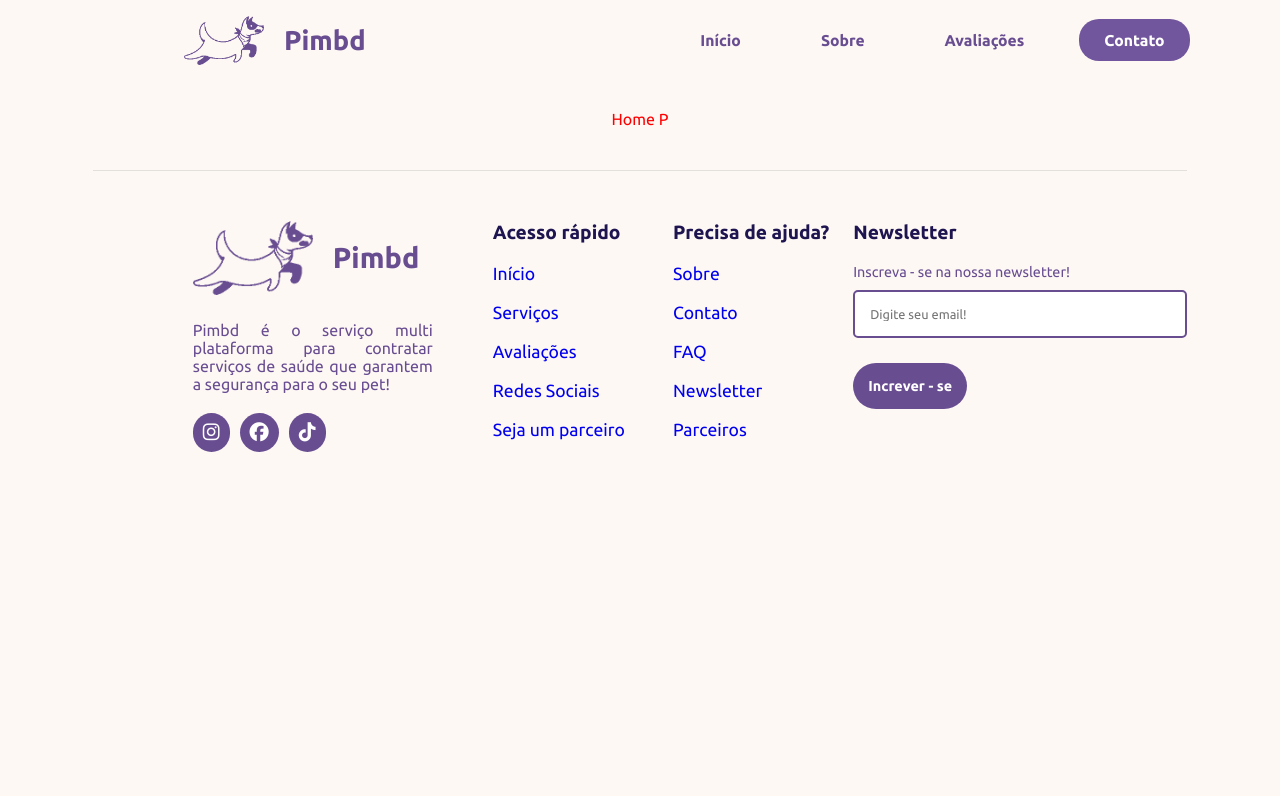
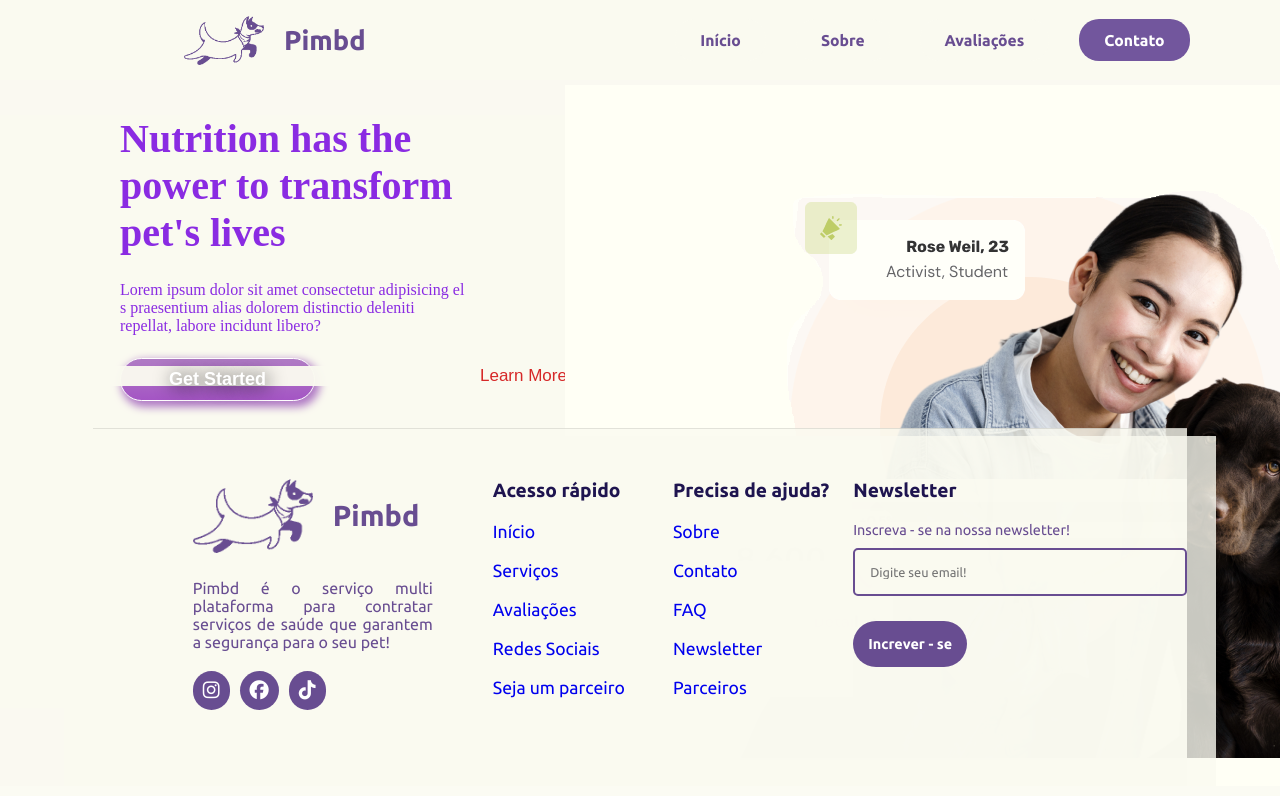
Before and after one commit to Pimbad/pimbad-landing-page, a React (Create React App) app: page / in a window 1280 px wide. Shown: the top 796 px of the page. Built offline with nearby package versions, Linux system fonts and the light colour scheme.

Commit message:
feature: add homepage first block

```diff
--- a/src/pages/home/home.page.css
+++ b/src/pages/home/home.page.css
@@ -1,3 +1,96 @@
-p {
-    color: red;
+*{
+    background-color: rgba(250, 250, 241, 0.8) ;
 }
+
+/* Formatação Imagem*/
+
+.holder {
+    display: flex;
+    justify-content: center;
+}
+.imagem {
+  width: 150px;
+  margin: -250px;
+  position: relative;
+  text-align: left;
+}
+.imagem::after {
+  content: attr(data-title);
+  position: absolute;
+  width: 100%;
+  bottom: -20px;
+  left: 0;
+}
+
+
+
+.title{
+    font-family: 'American Typewriter, serif';
+    margin-top: 35px;
+    margin-left: 60px;
+    text-align: left;
+    max-width: 400px;
+    max-height: 300px;
+    font-size: 40px;
+    font-weight:bold;
+    color: blueviolet;
+}
+
+/* Formatação Sub-Titutlo*/
+
+.subTitle{
+    font-family: 'Times New Roman', Times, serif;
+    color: blueviolet;
+    max-width: 350px;
+    margin-top: 25px;
+    margin-left: 120px;
+    text-align: left;
+}
+
+/* Formatação botao*/
+
+.btn-principal {
+    margin-left: 120px;
+    margin-top: -350px;
+	box-shadow: 3px 4px 9px 2px #af79c4;
+	background:linear-gradient(to bottom, #af79c4 5%, #a455c4 100%);
+	background-color:#af79c4;
+	border-radius:28px;
+	border:1px solid #ffffff;
+	display:flex;
+	cursor:pointer;
+	color:#ffffff;
+	font-family:Arial;
+	font-size:18px;
+	font-weight:bold;
+	padding:10px 48px;
+	text-decoration:none;
+	text-shadow:2px 2px 18px #000000;
+}
+.btn-principal:hover {
+	background:linear-gradient(to bottom, #a455c4 5%, #af79c4 100%);
+	background-color:#a455c4;
+}
+.btn-principal:active {
+	position:relative;
+	top:1px;
+}
+
+/* Formatação botao transparente*/
+.btn-transp {
+    margin-left: 480px;
+    margin-top: -35px;
+	display:flex;
+	cursor:pointer;
+	color:#d62828;
+	font-family:Arial;
+	font-size:17px;
+	text-decoration:none;
+}
+.btn-transp:hover {
+	background-color:#ad1717;
+}
+.btn-transp:active {
+	position:absolute;
+	top:1px;
+}
--- a/src/pages/home/home.page.tsx
+++ b/src/pages/home/home.page.tsx
@@ -4,9 +4,50 @@ import './home.page.css'
 const HomePage = () => {
     return(
         <section>
-            <p>Home P</p>
+
+        <div className="title">
+            <h2 className="title">
+                 Nutrition has the power to transform pet's lives
+            </h2>
+        </div>
+
+        <div className="SUB-TITLE">
+
+                <p className="subTitle"> Lorem ipsum dolor sit amet consectetur adipisicing el
+                s praesentium alias dolorem distinctio deleniti repellat, labore incidunt libero?
+                </p>
+        </div>
+
+        <div className="holder">
+          <div className="imagem" data-title="">
+
+          <img src='images/home-background.png' className='img-principal' alt="Principal" />
+
+          </div>
+        </div>
+
+        <div className="btn">
+
+         <form>
+
+            <button type="submit" className='btn-principal'> Get Started </button>
+
+        </form>
+        </div>
+
+        <div className="btn-2">
+
+            <form>
+
+            <button type='submit' className='btn-transp' > Learn More </button>
+
+            </form>
+        </div>
+
         </section>
+
+
     )
 }
 
-export default HomePage;
+ export default HomePage;
```
Also changed, not shown: public/images/home-background.png (added).
